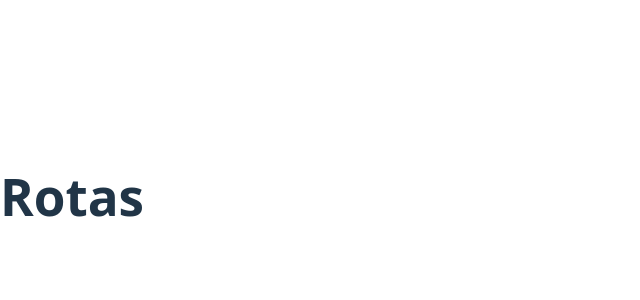
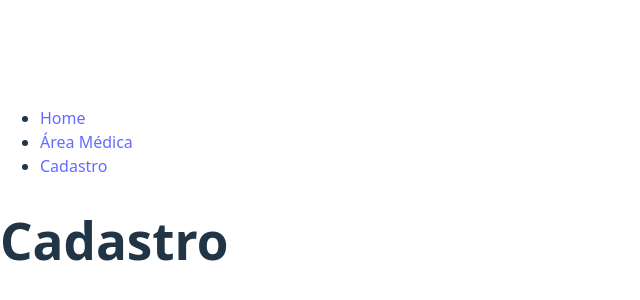
Before and after one commit to xeniabia/atendimentodepacientes, a React (Vite) app: page /cadastro in a window 1280 px wide. Shown: the part 204-504 px from the top of the page, without its empty margins (0-640 px from the left). Built offline with nearby package versions, Linux system fonts and the light colour scheme.

Commit message:
roteamento de páginas

```diff
--- /dev/null
+++ b/src/components/nav/nav.jsx
@@ -0,0 +1,11 @@
+import { NavLink } from "react-router-dom"
+
+function Nav (){
+    return (<><ul>
+        <li><NavLink to={"/"}>Home</NavLink></li>
+        <li><NavLink to={"areamedica"}>Área Médica</NavLink></li>
+        <li><NavLink to={"cadastro"}>Cadastro</NavLink></li>
+
+        </ul></>)
+}
+export default Nav
--- a/src/routes/routes.jsx
+++ b/src/routes/routes.jsx
@@ -1,5 +1,16 @@
+import { BrowserRouter, Routes, Route } from "react-router-dom"
+import Nav from "../components/nav/nav"
+
+
 function RoutesNav(){
-    return(<h1>Rotas</h1>)
+    return(<BrowserRouter>
+    <Nav/>
+        <Routes>
+            <Route path="/" element={<h1>Home</h1>}/>
+            <Route path="areamedica" element={<h1>Área Médica</h1>}/>
+            <Route path="cadastro"element={<h1>Cadastro</h1>}/>
+        </Routes>
+    </BrowserRouter>)
 }
 
 export default RoutesNav
```
